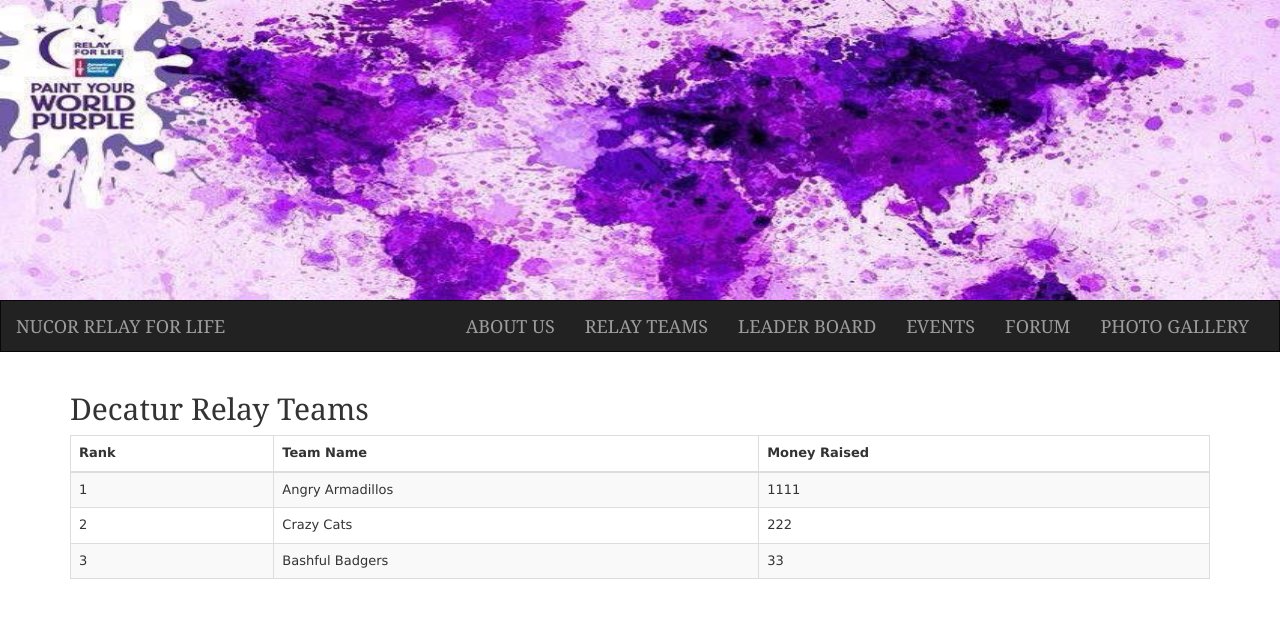
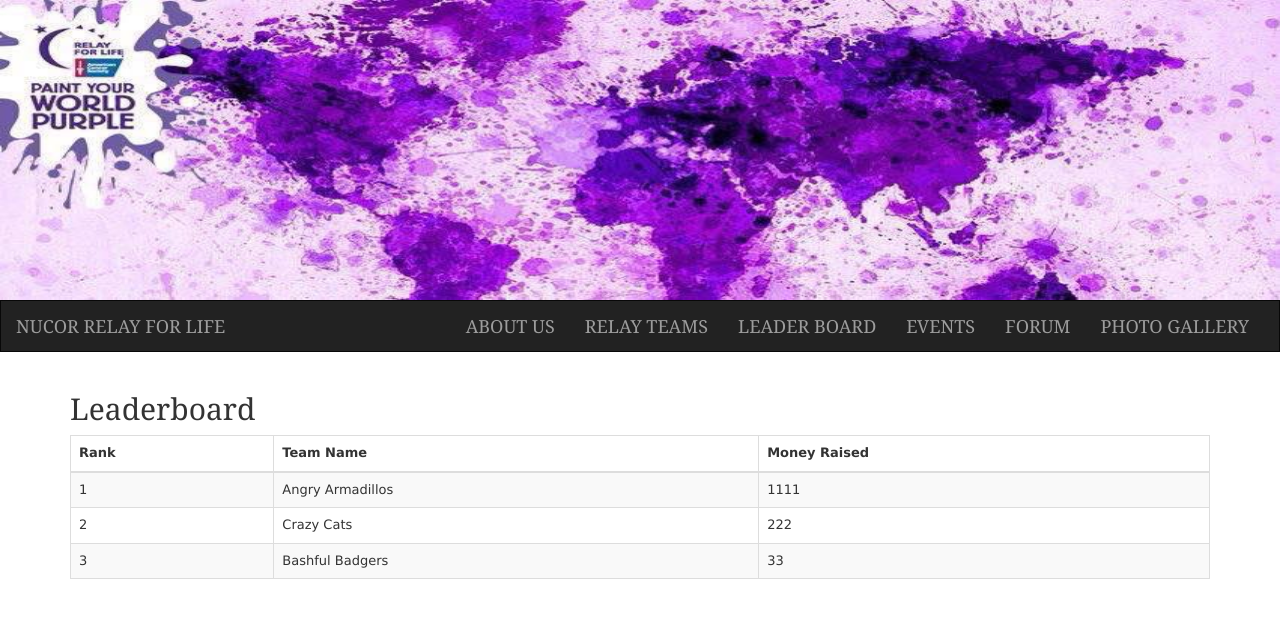
Before and after one commit to weagle1121/CS452_Project, a PHP site: page /Nucor_Leader_Board.php in a window 1280 px wide. Shown: the top 618 px of the page. Run offline with PHP 8.4, Linux system fonts and the light colour scheme; some libraries are stand-ins or nearby versions.

Commit message:
Add files via upload

```diff
--- a/Nucor_Leader_Board.php
+++ b/Nucor_Leader_Board.php
@@ -18,7 +18,7 @@
 
 
 <div class="container">
-  <h2>Decatur Relay Teams</h2>
+  <h2>Leaderboard</h2>
   <table class="table table-bordered table-striped">
     <thead>
       <tr>
```
